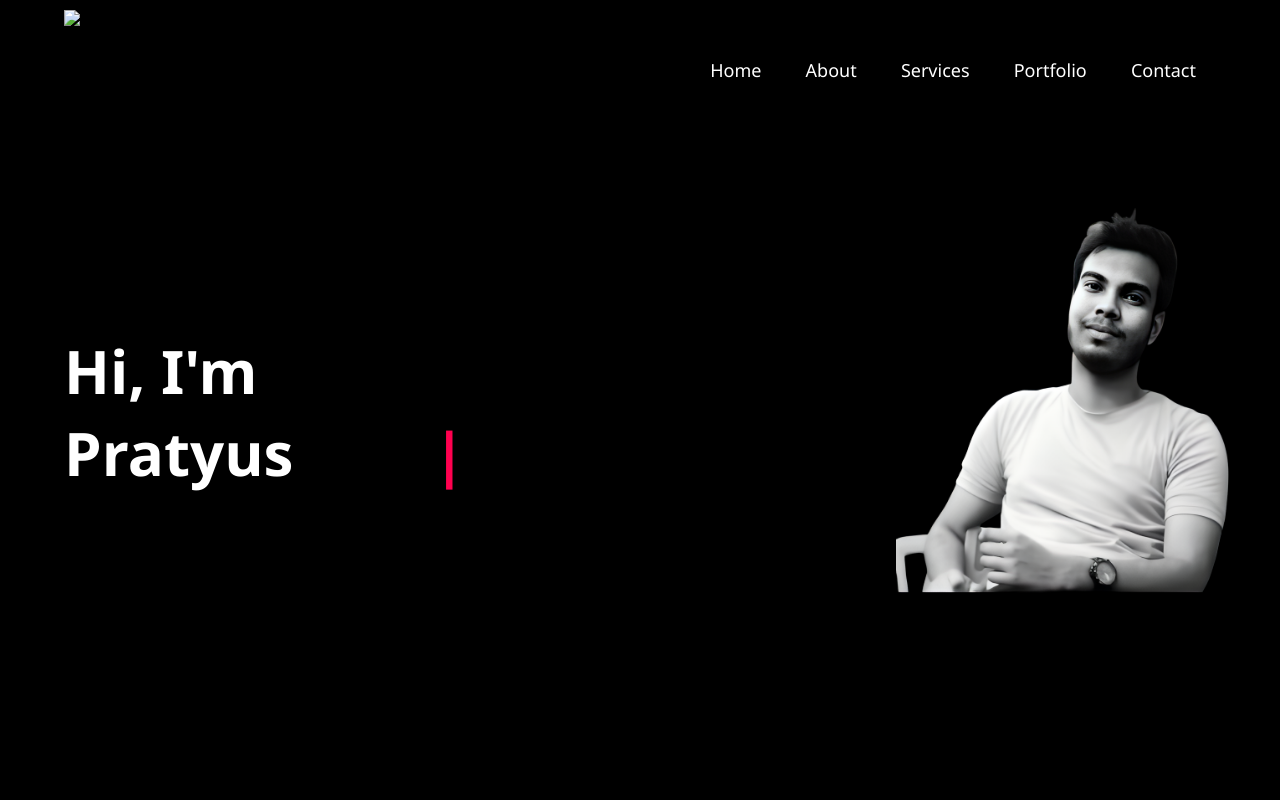
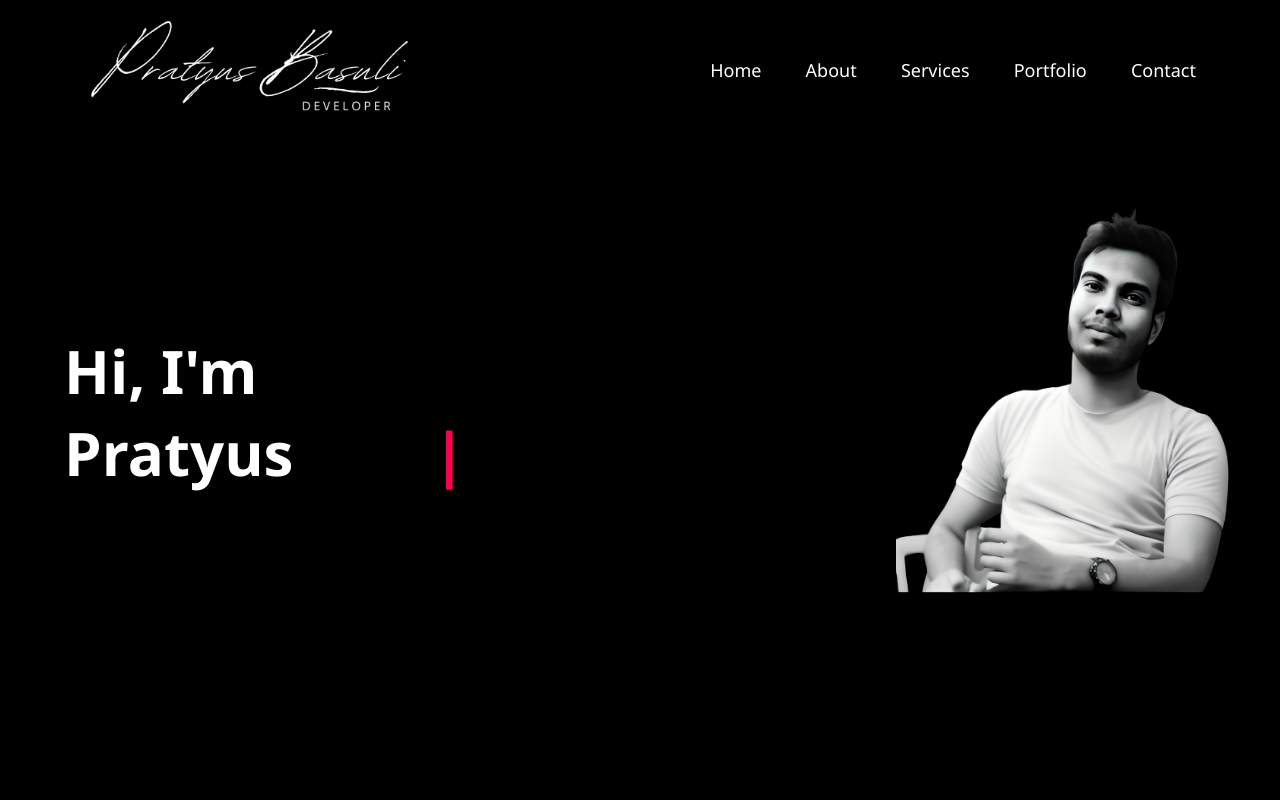
Before and after one commit to BPratyus/Personal-Portfolio, a plain HTML site: page index.html in a window 1280 px wide. Shown: the top 800 px of the page. Drawn offline with Linux system fonts and the light colour scheme; a script that the page names is missing.

Commit message:
change iamge paths

```diff
--- a/index.html
+++ b/index.html
@@ -13,7 +13,7 @@
     <div id="header">
         <div class="container">
             <nav>
-                <img src="Images/Pratyus_Basuli_Cut_2.png" class="logo">
+                <img src="Images/Pratyus_Basuli_Cut.png" class="logo">
                 <ul>
                     <li><a href="#">Home</a></li>
                     <li><a href="#">About</a></li>
```
